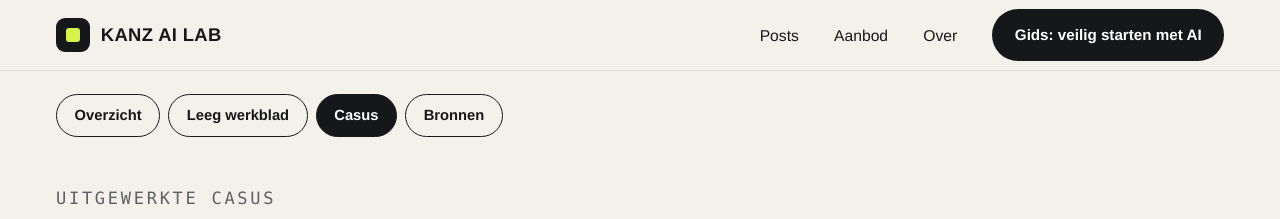
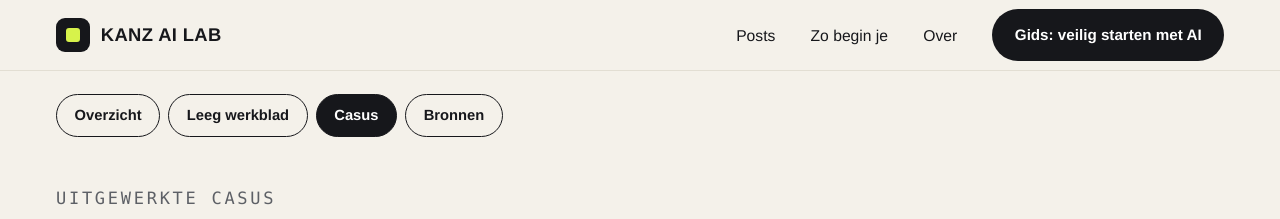
Before and after one commit to kanz-ai-lab-nl/kanz-ai-lab-nl.github.io, a Jekyll site: the page taakkaarten/veilige-mini-proef/casus/index.html, which Jekyll copies as it is, in a window 1280 px wide. Shown: the top 219 px of the page. Built offline with Jekyll 4.4.1, drawn with Linux system fonts in a browser that asks for light colours.

Commit message:
Taak 4: Aanbod wordt Zo begin je (taakkaart casus)

```diff
--- a/taakkaarten/veilige-mini-proef/casus/index.html
+++ b/taakkaarten/veilige-mini-proef/casus/index.html
@@ -210,7 +210,7 @@ blockquote b{color:var(--ink)}
 </style>
 </head>
 <body>
-<header class="top"><div class="w"><a class="brand" href="/"><i></i>KANZ AI Lab</a><div class="menu"><nav aria-label="Menu"><a href="/#posts">Posts</a><a href="/#aanbod">Aanbod</a><a href="/#over">Over</a></nav><a class="cta" href="/gids/">Gids: veilig starten met AI</a></div><details class="mm"><summary>Menu</summary><div class="mi"><nav aria-label="Menu"><a href="/#posts">Posts</a><a href="/#aanbod">Aanbod</a><a href="/#over">Over</a></nav><a class="cta" href="/gids/">Gids: veilig starten met AI</a></div></details></div></header><div class="subnav"><div class="tabs noprint"><a href="/taakkaarten/veilige-mini-proef/">Overzicht</a><a href="/taakkaarten/veilige-mini-proef/sjabloon/">Leeg werkblad</a><a href="/taakkaarten/veilige-mini-proef/casus/" aria-current="page">Casus</a><a href="/taakkaarten/veilige-mini-proef/bronnen/">Bronnen</a></div></div>
+<header class="top"><div class="w"><a class="brand" href="/"><i></i>KANZ AI Lab</a><div class="menu"><nav aria-label="Menu"><a href="/#posts">Posts</a><a href="/#aanbod">Zo begin je</a><a href="/#over">Over</a></nav><a class="cta" href="/gids/">Gids: veilig starten met AI</a></div><details class="mm"><summary>Menu</summary><div class="mi"><nav aria-label="Menu"><a href="/#posts">Posts</a><a href="/#aanbod">Zo begin je</a><a href="/#over">Over</a></nav><a class="cta" href="/gids/">Gids: veilig starten met AI</a></div></details></div></header><div class="subnav"><div class="tabs noprint"><a href="/taakkaarten/veilige-mini-proef/">Overzicht</a><a href="/taakkaarten/veilige-mini-proef/sjabloon/">Leeg werkblad</a><a href="/taakkaarten/veilige-mini-proef/casus/" aria-current="page">Casus</a><a href="/taakkaarten/veilige-mini-proef/bronnen/">Bronnen</a></div></div>
 <main>
 <section class="sheet">
   <div class="sheet-head"><p class="label">Uitgewerkte casus</p><h1>FietsFix Noord</h1></div>
```
